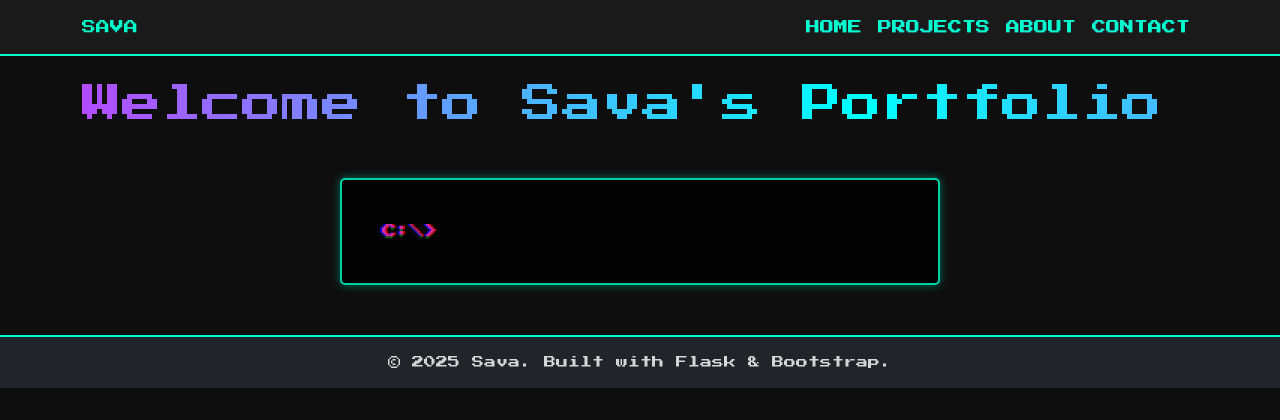
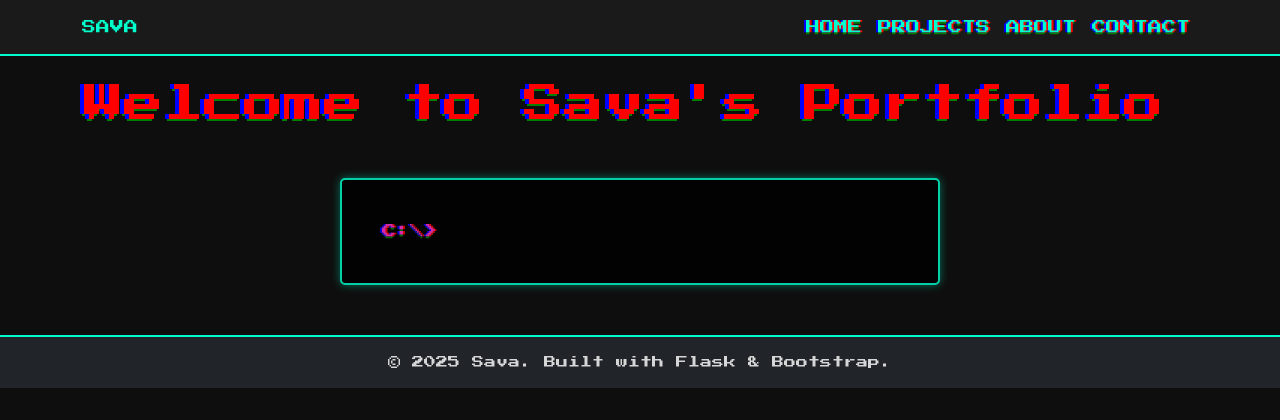
Before and after one commit to Vuletin/portfolio, a Flask app: page / in a window 1280 px wide. Shown: the top 420 px of the page. Run offline with Flask 3, Linux system fonts and the light colour scheme.

Commit message:
added .typed

```diff
--- a/templates/base.html
+++ b/templates/base.html
@@ -29,10 +29,10 @@
             </button>
             <div class="collapse navbar-collapse" id="navbarNav">
                 <ul class="navbar-nav ms-auto">
-                    <li class="nav-item"><a class="nav-link gradient-text" href="/">Home</a></li>
-                    <li class="nav-item"><a class="nav-link gradient-text" href="/projects">Projects</a></li>
-                    <li class="nav-item"><a class="nav-link gradient-text" href="/about">About</a></li>
-                    <li class="nav-item"><a class="nav-link gradient-text" href="/contact">Contact</a></li>
+                    <li class="nav-item"><a class="nav-link chromatic-finish" href="/">Home</a></li>
+                    <li class="nav-item"><a class="nav-link chromatic-finish" href="/projects">Projects</a></li>
+                    <li class="nav-item"><a class="nav-link chromatic-finish" href="/about">About</a></li>
+                    <li class="nav-item"><a class="nav-link chromatic-finish" href="/contact">Contact</a></li>
                 </ul>
             </div>
         </div>
--- a/templates/index.html
+++ b/templates/index.html
@@ -1,12 +1,12 @@
 {% extends "base.html" %}
 {% block title %}Home - Sava{% endblock %}
 {% block content %}
-    <h1 class="gradient-text">Welcome to Sava's Portfolio</h1>
-    <div class="terminal">
+    <h1 class="gradient-text chromatic-finish">Welcome to Sava's Portfolio</h1>
+    <div class="terminal chromatic-finish">
         <p>
             <span class="prompt">C:\></span>
-            <span class="chromatic-finish" data-text="I'm Sava — a passionate full-stack developer."></span>
-            <span class="cursor">█</span>
+            <span class="chromatic-finish" typed="I'm Sava — a passionate full-stack developer."></span>
+            <span class="cursor chromatic-finish">█</span>
         </p>
     </div>
 {% endblock %}
```
